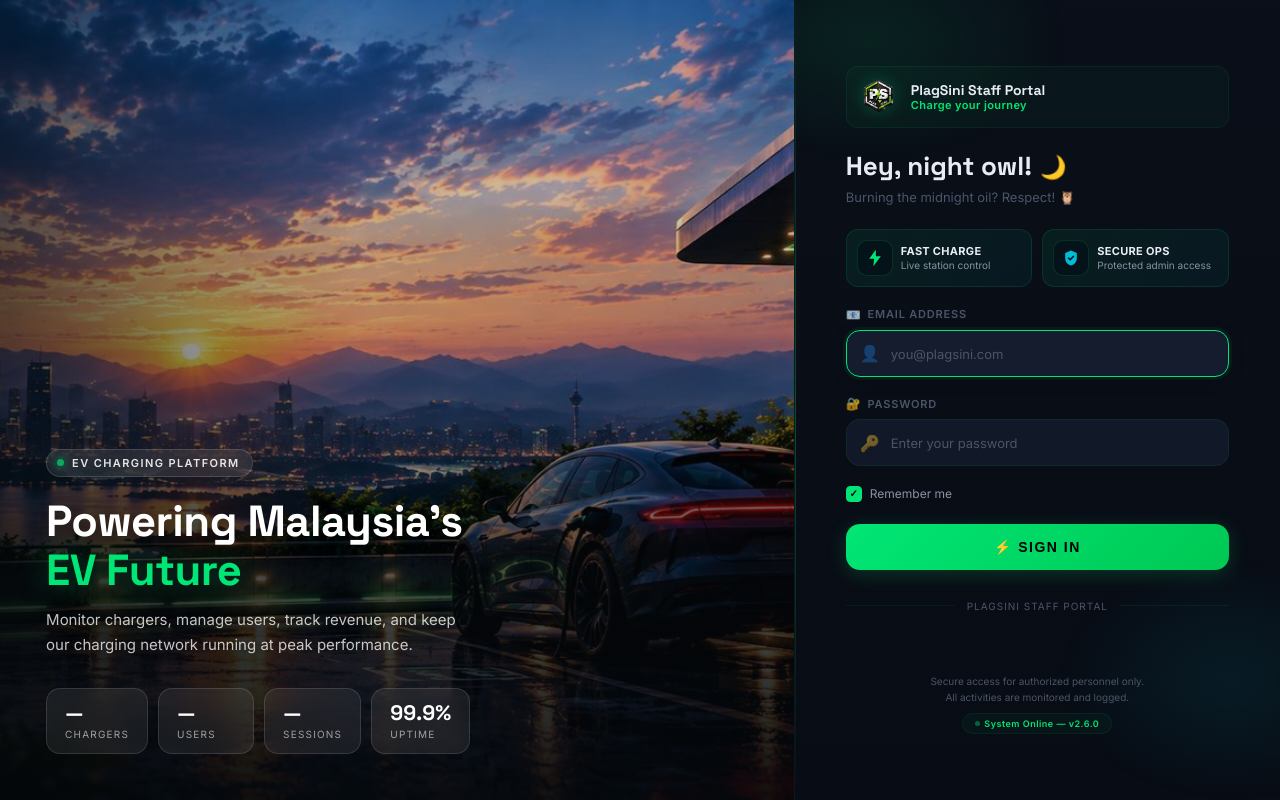
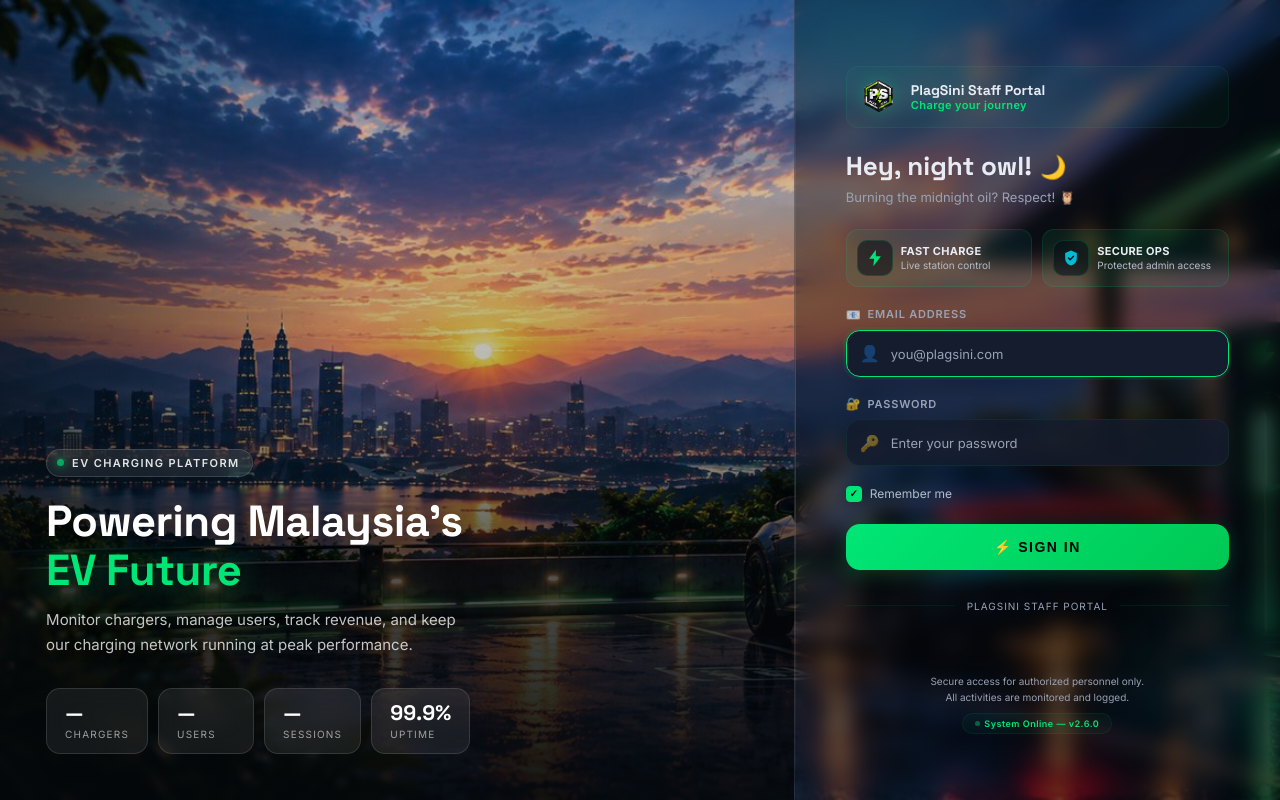
Before and after one commit to Aqdshk/Aqdshk-PUBLIC-CHARGER, a Python web app: template ChargingPlatform/templates/login.html in a window 1280 px wide. Run offline with Jinja, Linux system fonts and the light colour scheme; the template is opened without the code that fills it, so the values that code supplies are empty.

Commit message:
feat(login): let the hero photo run behind a glass login panel
The photo stopped at the panel edge, so half the picture was hidden behind
a solid block. It now covers the whole page and the panel is translucent
with a blur, with its muted text lifted so it still reads over the image.

Co-Authored-By: Claude Opus 5.5 <noreply@anthropic.com>

```diff
--- a/ChargingPlatform/templates/login.html
+++ b/ChargingPlatform/templates/login.html
@@ -26,16 +26,20 @@
         }
 
         /* ═══ FULL-SCREEN LAYOUT ═══ */
-        .page{display:flex;height:100dvh;width:100vw}
+        .page{
+            display:flex;height:100dvh;width:100vw;position:relative;overflow:hidden;
+            background:#05070a; /* shows while the photo decodes */
+        }
 
         /* ═══ LEFT: HERO PANEL ═══ */
         .hero{
             flex:1;display:flex;flex-direction:column;justify-content:flex-end;
             position:relative;overflow:hidden;padding:clamp(28px, 3.6vw, 56px);
-            background:#05070a; /* shows while the photo decodes */
         }
         /* An <img> rather than a CSS background so it can be responsive and
-           high priority: this is the largest paint on the page. */
+           high priority: this is the largest paint on the page. It spans the
+           whole page, not just the hero, so the glass login panel shows the
+           rest of the picture through it instead of cutting it off. */
         .hero-photo{
             position:absolute;inset:0;width:100%;height:100%;
             object-fit:cover;object-position:60% 60%;
@@ -124,8 +128,14 @@
             display:flex;flex-direction:column;justify-content:safe center;
             gap:clamp(8px, 1.2vh, 14px);
             padding:clamp(24px, 4vw, 60px);position:relative;
-            background:linear-gradient(180deg, rgba(10,15,25,.98) 0%, rgba(8,12,20,.99) 100%);
-            border-left:1px solid rgba(0,230,118,.06);
+            /* Glass over the photo: dark enough for the form to read, light
+               enough that the picture carries on behind it. */
+            background:linear-gradient(180deg, rgba(8,12,20,.50) 0%, rgba(6,10,16,.62) 100%);
+            backdrop-filter:blur(10px) saturate(1.2);-webkit-backdrop-filter:blur(10px) saturate(1.2);
+            border-left:1px solid rgba(255,255,255,.08);
+            /* The muted grey was chosen for a solid dark panel and disappears
+               over the photo, so lift it here. */
+            --text-muted:#98a2b4;--text-sec:#b4bccb;
             overflow-y:auto;
         }
         .login-panel::before{
@@ -359,17 +369,18 @@
 </head>
 <body>
     <div class="page">
-        <!-- ═══ LEFT HERO ═══
-             A photograph rather than the drawn SVG scene it replaced. The
+        <!-- A photograph rather than the drawn SVG scene it replaced. The
              image carries the mood on its own, so the orbs, grid and particle
              layers are gone with it: they were competing with the picture and
              costing a repaint every frame on a page nobody stays on. -->
+        <img class="hero-photo"
+             src="/static/login_hero.jpg"
+             srcset="/static/login_hero.jpg 1400w, /static/login_hero@2x.jpg 1740w"
+             sizes="100vw"
+             alt="" aria-hidden="true" fetchpriority="high" decoding="async">
+
+        <!-- ═══ LEFT HERO ═══ -->
         <div class="hero">
-            <img class="hero-photo"
-                 src="/static/login_hero.jpg"
-                 srcset="/static/login_hero.jpg 1400w, /static/login_hero@2x.jpg 1740w"
-                 sizes="50vw"
-                 alt="" aria-hidden="true" fetchpriority="high" decoding="async">
             <div class="hero-scrim"></div>
 
             <div class="hero-content">
```
